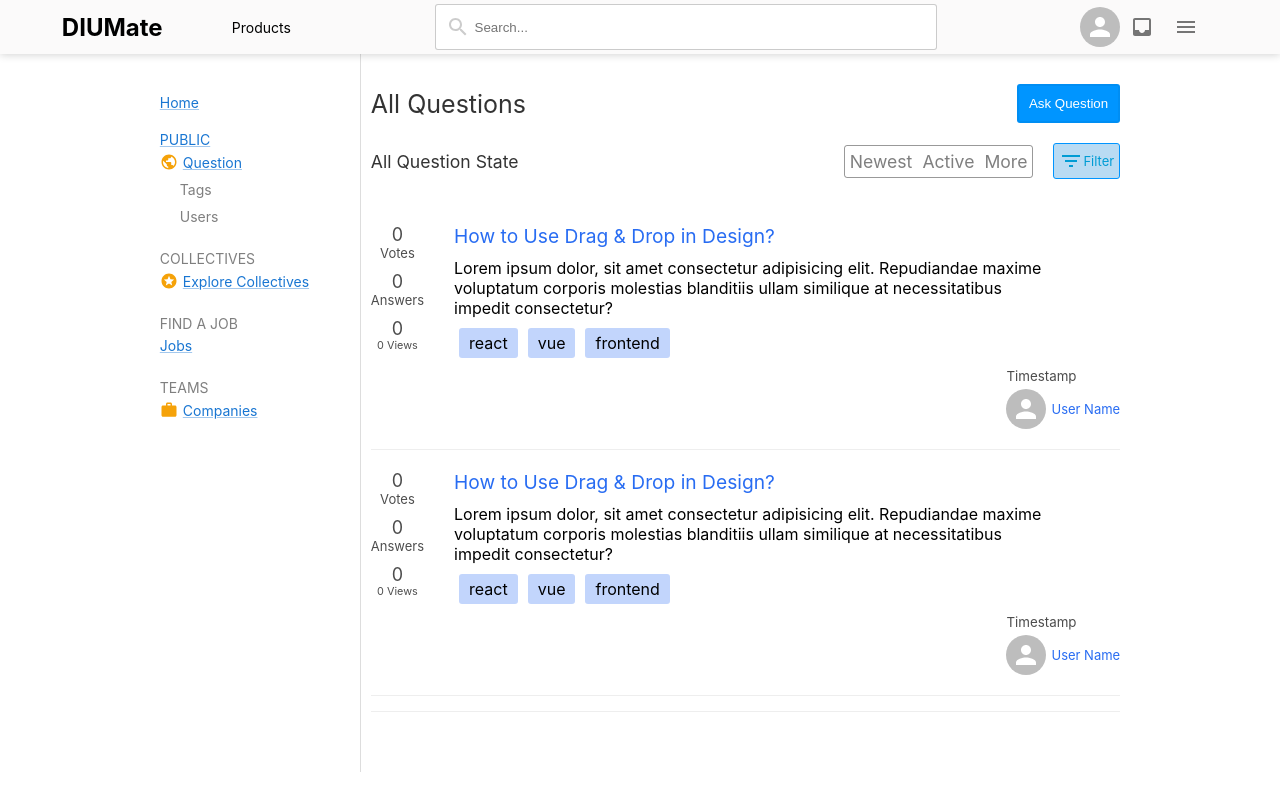
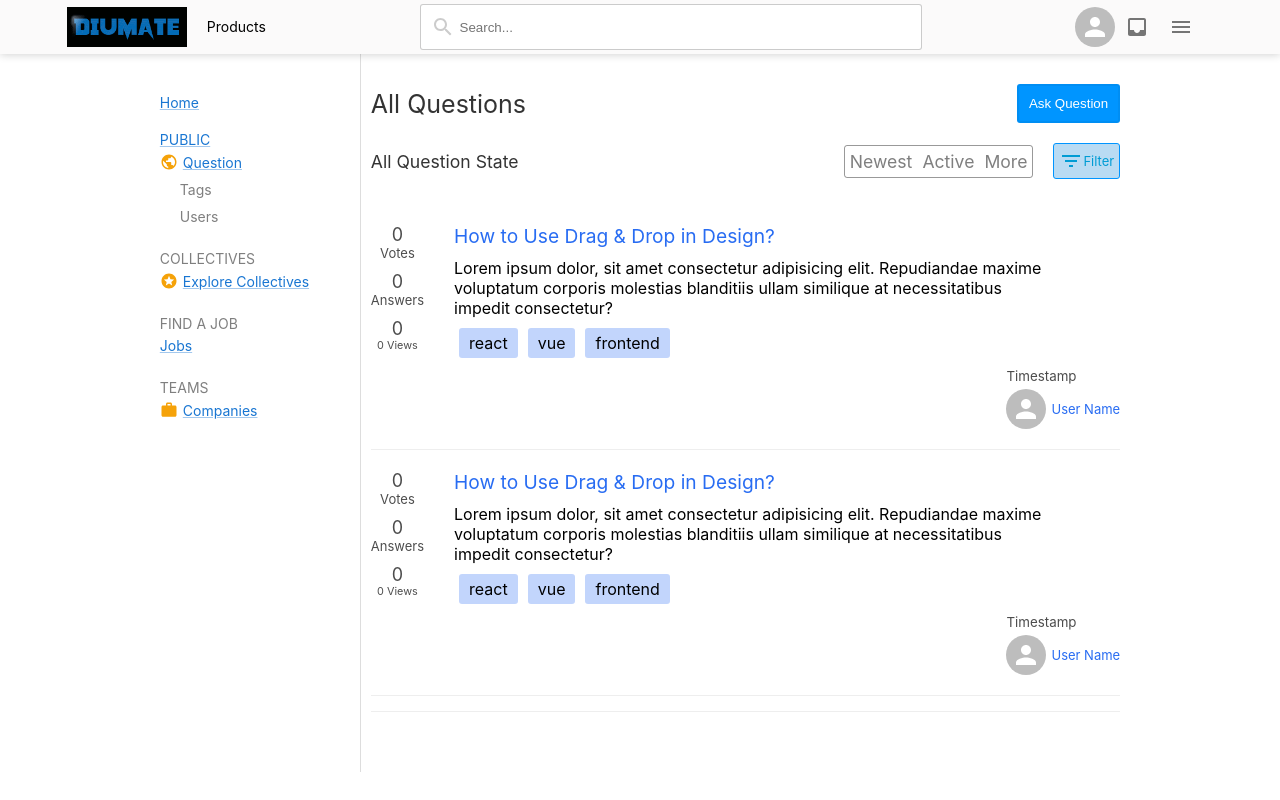
Before and after one commit to Sabbir2809/diu-smart-problem-solving-forum, a React (Create React App) app: page / in a window 1280 px wide. Built offline with nearby package versions, Linux system fonts and the light colour scheme.

Commit message:
UI Design

```diff
--- a/public/index.html
+++ b/public/index.html
@@ -4,7 +4,7 @@
     <meta charset="utf-8" />
     <meta name="viewport" content="width=device-width, initial-scale=1" />
     <meta name="description" content="Web site created using create-react-app" />
-    <link rel="manifest" href="%PUBLIC_URL%/manifest.json" />
+    <link rel="shortcut icon" href="./../src/image/diuMate.gif" type="image/x-icon" />
     <title>DIU Smart Problem Solving Forum</title>
   </head>
   <body>
--- a/src/components/Header/Header.css
+++ b/src/components/Header/Header.css
@@ -23,8 +23,8 @@ header {
   margin-top: 0 10px;
 }
 
-.header-left > h2 {
-  width: 150px;
+.header-left > img {
+  width: 120px;
   object-fit: contain;
   padding: 0;
   cursor: pointer;
--- a/src/components/Header/Header.js
+++ b/src/components/Header/Header.js
@@ -4,13 +4,15 @@ import SearchIcon from '@mui/icons-material/Search';
 import InboxIcon from '@mui/icons-material/Inbox';
 import MenuIcon from '@mui/icons-material/Menu';
 import { Avatar } from '@mui/material';
+import diuMate from './../../image/diuMate.gif';
 
 const Header = () => {
   return (
     <header>
       <div className='header-container'>
         <div className='header-left'>
-          <h2>DIUMate</h2>
+          {/* <h2>DIUMate</h2> */}
+          <img src={diuMate} alt='Logo' />
           <h3>Products</h3>
         </div>
         <div className='header-middle'>
```
Also changed, not shown: public/manifest.json (deleted), src/image/diuMate.gif (added).
